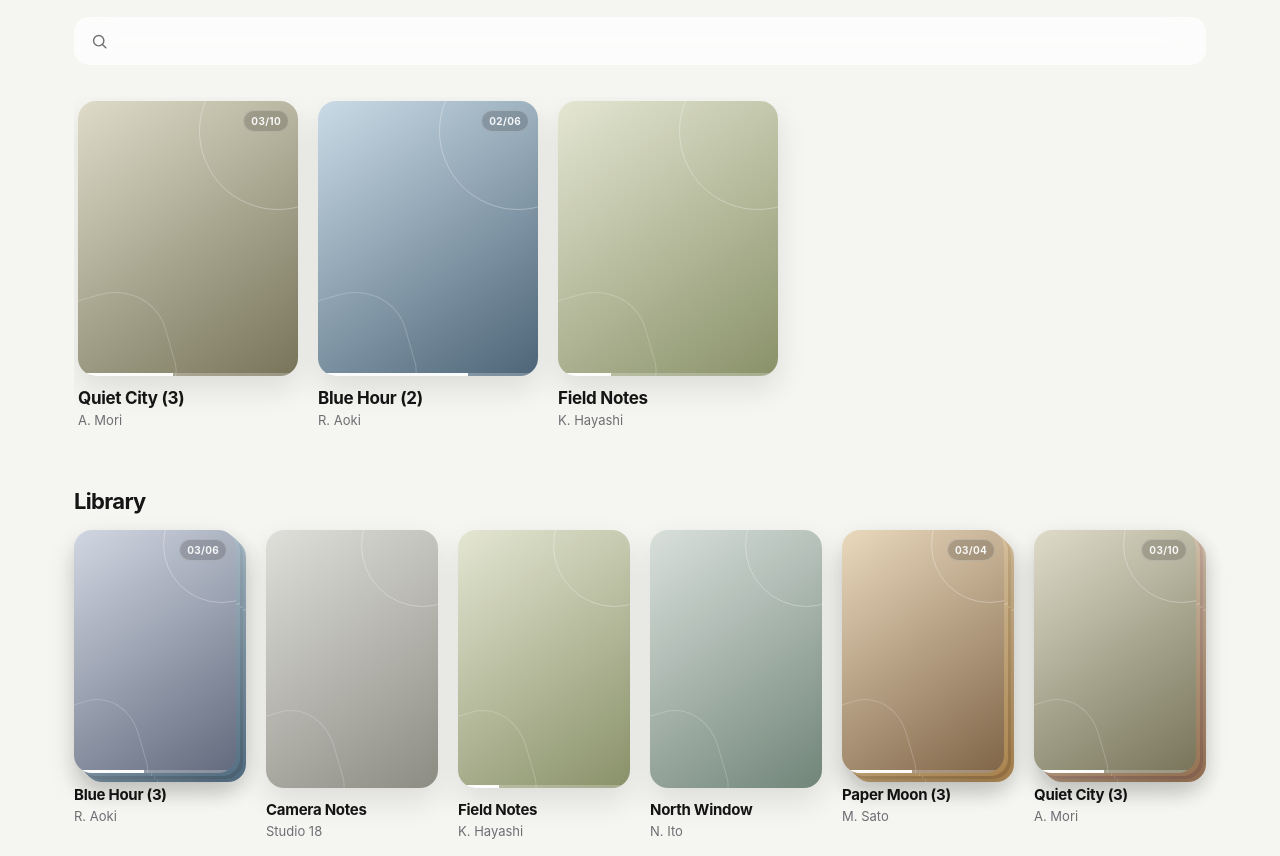
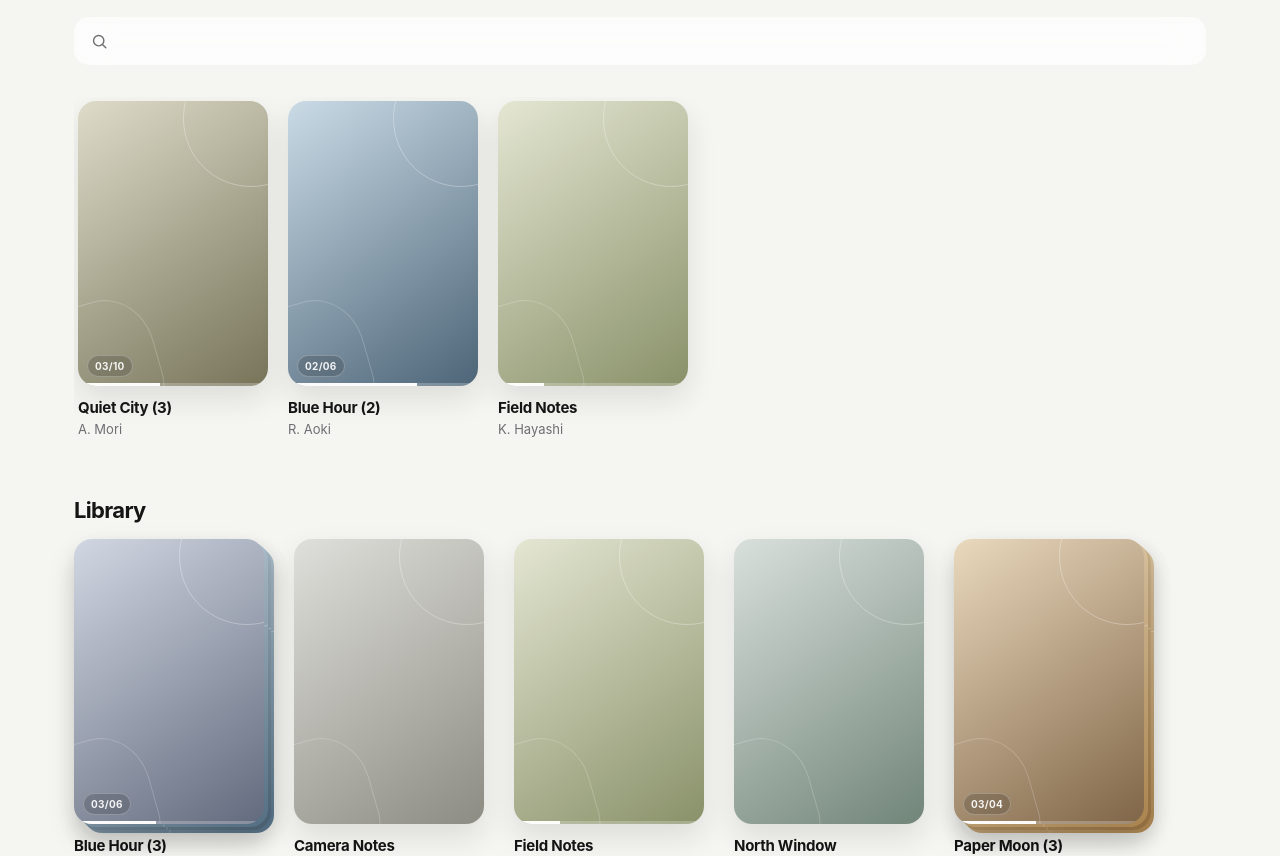
Before and after one commit to moveyoshizawa/cloud-shelf, a website built with Vite: page index.html in a window 1280 px wide. Shown: the part 109-965 px from the top of the page. Built offline with nearby package versions, Linux system fonts and the light colour scheme.

Commit message:
fix: align cover sizes across shelf

```diff
--- a/src/styles/app.css
+++ b/src/styles/app.css
@@ -22,6 +22,7 @@ input { font: inherit; }
 button { color: inherit; }
 
 .app-shell {
+  --book-card-width: clamp(150px, 17vw, 190px);
   position: relative;
   width: min(100%, var(--content-width));
   margin: 0 auto;
@@ -134,7 +135,7 @@ button { color: inherit; }
 .continue-track {
   display: grid;
   grid-auto-flow: column;
-  grid-auto-columns: clamp(170px, 21vw, 220px);
+  grid-auto-columns: var(--book-card-width);
   justify-content: start;
   gap: var(--space-5);
   overflow-x: auto;
@@ -189,10 +190,6 @@ button { color: inherit; }
   box-shadow: 0 13px 30px rgba(25,24,21,.11);
 }
 
-.book-cover--continue .book-art {
-  aspect-ratio: 4 / 5;
-}
-
 .cover-shape {
   position: absolute;
   display: block;
@@ -220,14 +217,9 @@ button { color: inherit; }
 
 .cover-info {
   position: absolute;
-  top: 9px;
-  left: 9px;
-  right: 9px;
-  display: flex;
-  align-items: center;
-  justify-content: space-between;
-  gap: 6px;
+  inset: 0;
   z-index: 6;
+  pointer-events: none;
 }
 
 .cover-year,
@@ -247,8 +239,17 @@ button { color: inherit; }
   -webkit-backdrop-filter: blur(12px);
 }
 
+.cover-year {
+  position: absolute;
+  top: 9px;
+  right: 9px;
+}
+
 .cover-volume {
-  margin-left: auto;
+  position: absolute;
+  left: 9px;
+  bottom: 9px;
+  margin: 0;
 }
 
 .book-title,
@@ -264,10 +265,6 @@ button { color: inherit; }
   font-size: 15px;
   font-weight: 650;
   letter-spacing: -0.018em;
-}
-
-.book-cover--continue .book-title {
-  font-size: 17px;
 }
 
 .book-author {
@@ -296,17 +293,18 @@ button { color: inherit; }
 .library-grid,
 .book-grid {
   display: grid;
-  grid-template-columns: repeat(auto-fill, minmax(145px, 1fr));
-  gap: var(--space-8) var(--space-5);
+  grid-template-columns: repeat(auto-fill, var(--book-card-width));
+  gap: var(--space-8) calc(var(--space-5) + 10px);
   align-items: start;
+  justify-content: start;
 }
 
 .stack-art-wrap {
   position: relative;
   display: block;
-  width: calc(100% - 10px);
+  width: 100%;
   aspect-ratio: 2 / 3;
-  margin-right: 10px;
+  overflow: visible;
 }
 
 .stack-front,
@@ -570,14 +568,18 @@ button { color: inherit; }
     margin-bottom: var(--space-7, 28px);
   }
 
+  .app-shell {
+    --book-card-width: calc((100vw - (var(--space-4) * 3)) / 2);
+  }
+
   .continue-track {
-    grid-auto-columns: min(58vw, 205px);
+    grid-auto-columns: var(--book-card-width);
     gap: var(--space-4);
   }
 
   .library-grid,
   .book-grid {
-    grid-template-columns: repeat(2, minmax(0, 1fr));
+    grid-template-columns: repeat(2, var(--book-card-width));
     gap: var(--space-8) var(--space-4);
   }
 
```
